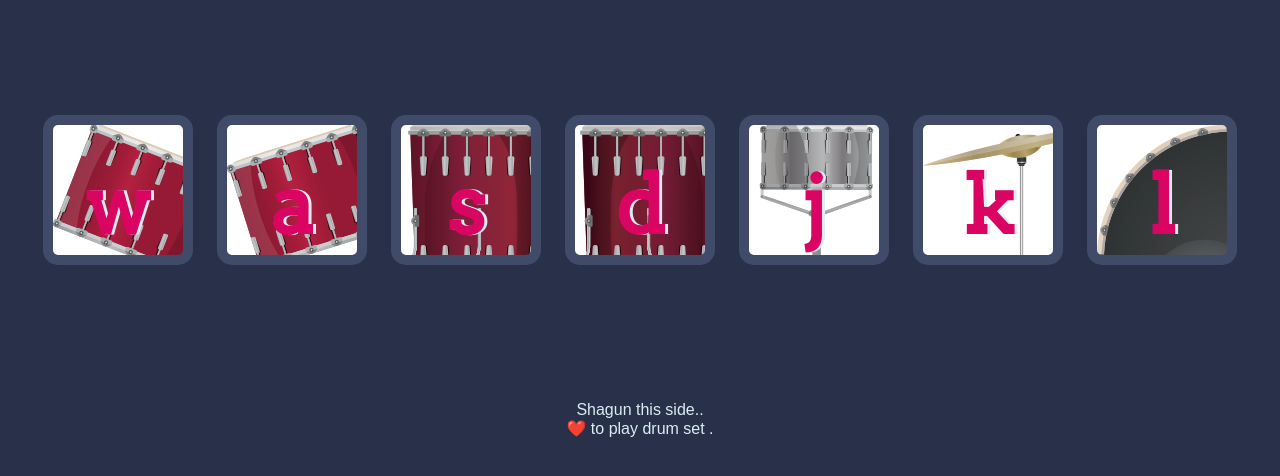
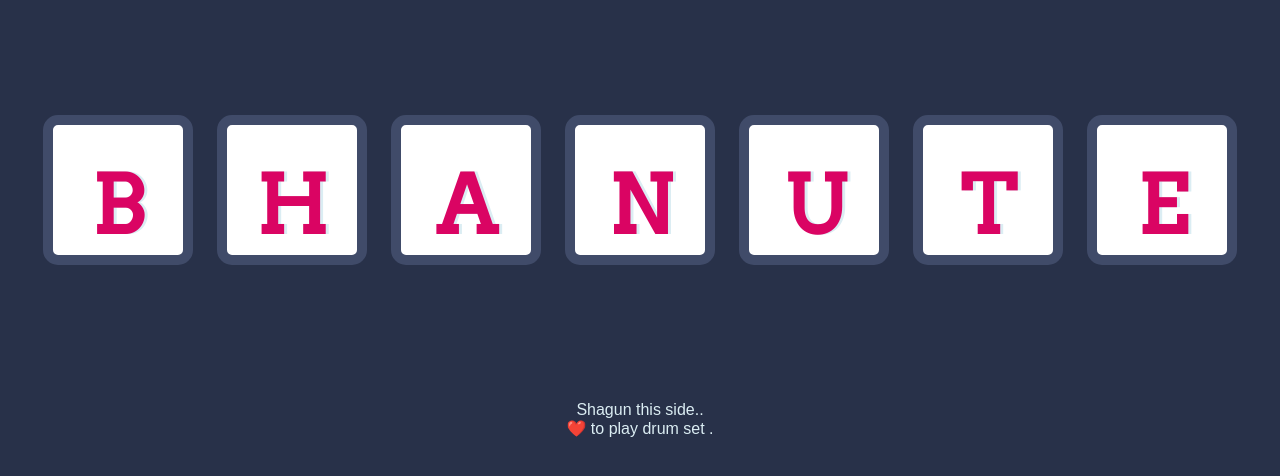
Before and after one commit to chindambhanuteja/drum-stick, a plain HTML site: page index.html in a window 1280 px wide. Shown: the part 174-650 px from the top of the page. Drawn offline with Linux system fonts and the light colour scheme.

Commit message:
Update index.html

```diff
--- a/index.html
+++ b/index.html
@@ -12,13 +12,13 @@
 
   <h1 id="title">Drum 🥁 Kit</h1>
   <div class="set">
-    <button class="w drum">w</button>
-    <button class="a drum">a</button>
-    <button class="s drum">s</button>
-    <button class="d drum">d</button>
-    <button class="j drum">j</button>
-    <button class="k drum">k</button>
-    <button class="l drum">l</button>
+    <button class="B drum">B</button>
+    <button class="H drum">H</button>
+    <button class="A drum">A</button>
+    <button class="N drum">N</button>
+    <button class="U drum">U</button>
+    <button class="T drum">T</button>
+    <button class="E drum">E</button>
   </div>
 
 
```
